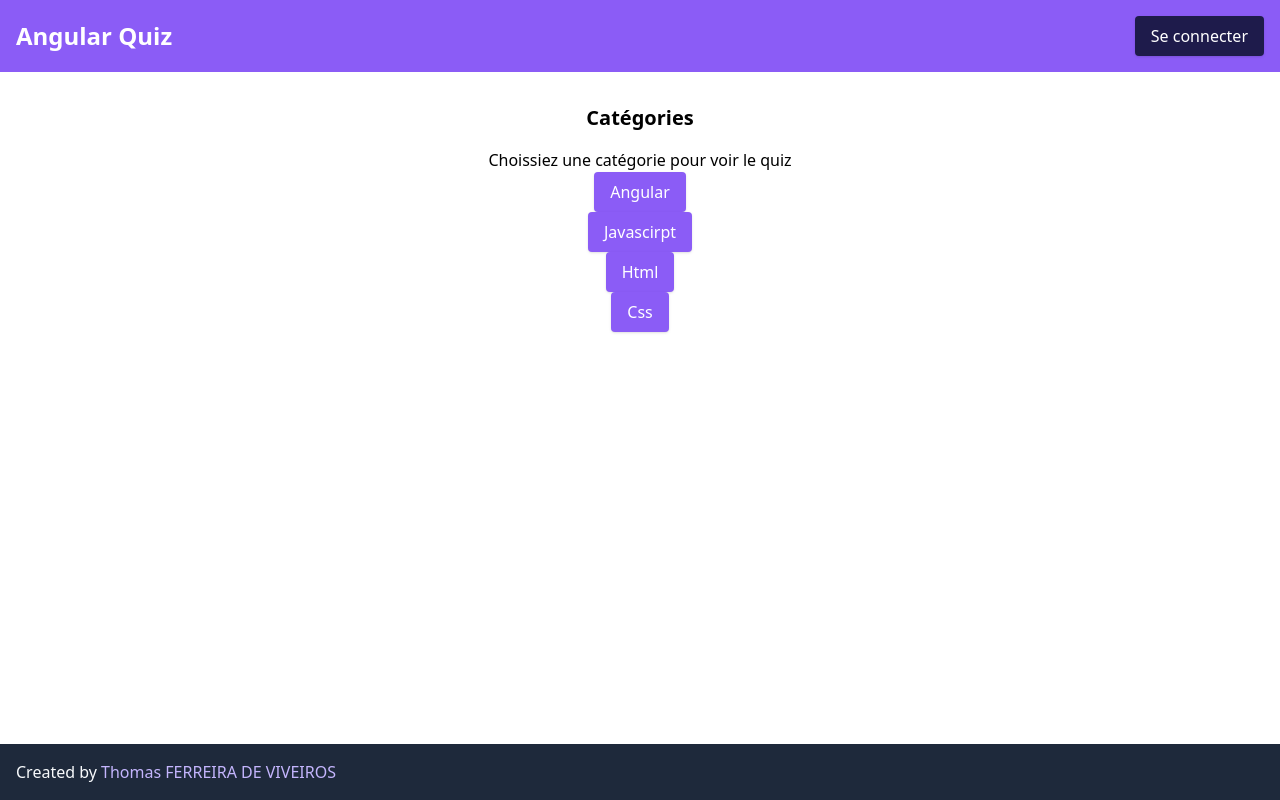
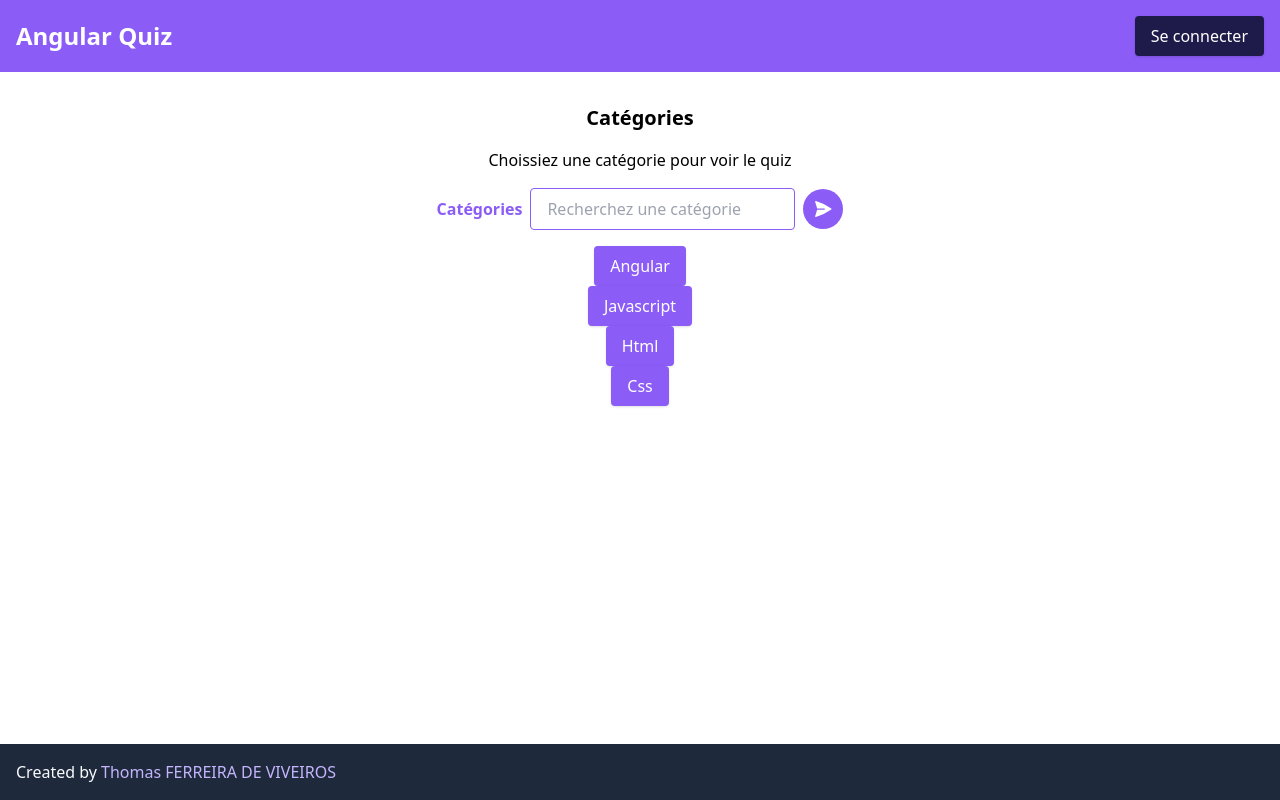
Before and after one commit to Quanghng/angular-quiz-cc, an Angular app: page /categories in a window 1280 px wide. Built offline with nearby package versions, Linux system fonts and the light colour scheme.

Commit message:
refacto + add filter

```diff
--- a/src/app/categorie/categorie.component.html
+++ b/src/app/categorie/categorie.component.html
@@ -1,18 +1,17 @@
 <section class="categorie">
   <h2 class="categorie_title">Catégories</h2>
   <p class="categorie_presentation">Choissiez une catégorie pour voir le quiz</p>
-  <form action="" class="categorie_form" *ngIf="">
+  <form action="" class="categorie_form">
     <label for="name">Catégories</label>
-    <!-- <input type="text" id="name" name="name" placeholder="Recherchez une catégorie" [(ngModel)]=""> -->
-    <!-- <button class="btn--icon" (click)="">
+    <input type="text" id="name" name="name" placeholder="Recherchez une catégorie" [(ngModel)]="input"
+      (ngModelChange)="filterCategories()" >
+    <button class="btn--icon" (click)="test()">
       <svg xmlns="http://www.w3.org/2000/svg" viewBox="0 0 24 24" fill="currentColor">
         <path d="M3.478 2.405a.75.75 0 00-.926.94l2.432 7.905H13.5a.75.75 0 010 1.5H4.984l-2.432 7.905a.75.75 0 00.926.94 60.519 60.519 0 0018.445-8.986.75.75 0 000-1.218A60.517 60.517 0 003.478 2.405z" />
       </svg>
-    </button> -->
+    </button>
   </form>
-  <button (click)="goToAngular()" class="btn">Angular</button>
-  <button (click)="goToJavascirpt()" class="btn">Javascirpt</button>
-  <button (click)="goToHtml()" class="btn">Html</button>
-  <button (click)="goToCss()" class="btn">Css</button>
-  <!-- <button class="home_quiz-btn btn--outline" (click)="navigateToQuiz()" [disabled]="isPlayerNameFill">Démarrer</button> -->
+  <div *ngFor="let category of filteredCategories">
+    <button (click)="goToCategory(category.id)" class="btn">{{ category.name }}</button>
+  </div>
 </section>
--- a/src/app/categorie/categorie.component.ts
+++ b/src/app/categorie/categorie.component.ts
@@ -9,27 +9,27 @@ import { Router } from '@angular/router';
 })
 export class CategorieComponent {
   categorie: number = 0;
+  input: string = '';
+  categories: { id: number, name: string }[] = [
+    { id: 1, name: 'Angular' },
+    { id: 2, name: 'Javascript' },
+    { id: 3, name: 'Html' },
+    { id: 4, name: 'Css' }
+  ];
+  filteredCategories = this.categories;
 
   constructor(private router: Router) { }
 
-  goToAngular() {
-    this.categorie = 1
+  filterCategories() {
+    this.filteredCategories = this.categories.filter(category =>
+      category.name.toLowerCase().includes(this.input.toLowerCase())
+    );
+  }
+
+  goToCategory(id: number) {
+    this.categorie = id;
     this.router.navigate(['/quiz', this.categorie]);
   }
 
-  goToJavascirpt() {
-    this.categorie = 2
-    this.router.navigate(['/quiz', this.categorie]);
-  }
-
-  goToHtml() {
-    this.categorie = 3
-    this.router.navigate(['/quiz', this.categorie]);
-  }
-
-  goToCss() {
-    this.categorie = 4
-    this.router.navigate(['/quiz', this.categorie]);
-  }
-
+  test() { }
 }
```
